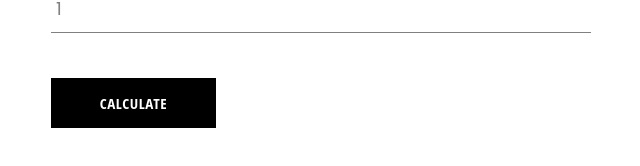
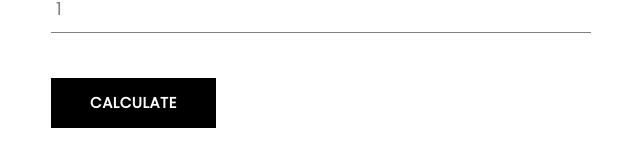
Before and after one commit to oyewoas/prime-multiplication-table, a React (Create React App) app: page / in a window 1280 px wide. Shown: the part 190-356 px from the top of the page, without its empty margins (319-959 px from the left). Built offline with nearby package versions, Linux system fonts and the light colour scheme; a small style sheet from the web is missing.

Commit message:
changed font family for custom button

```diff
--- a/src/components/custom-button/custom-button.styles.scss
+++ b/src/components/custom-button/custom-button.styles.scss
@@ -9,7 +9,6 @@
   background-color: black;
   color: white;
   text-transform: uppercase;
-  font-family: 'Open Sans Condensed';
   font-weight: bolder;
   border: none;
   cursor: pointer;
```
